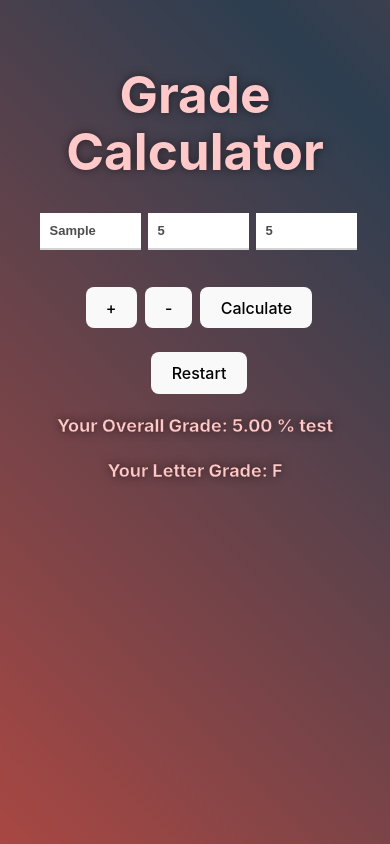
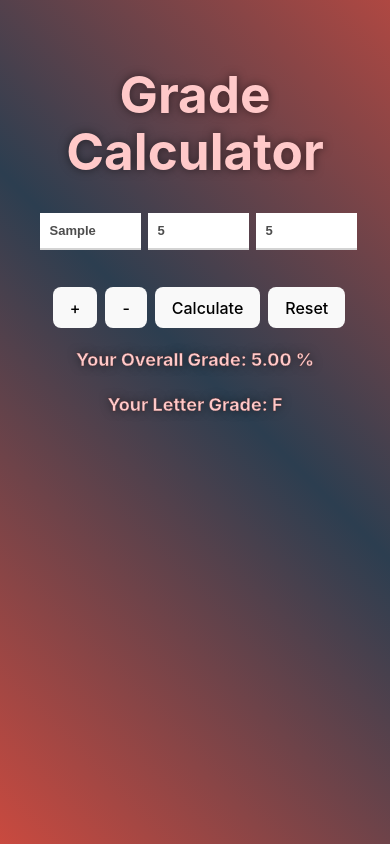
Before and after one commit to chrislangille/grade-calculator, a React (Vite) app: page / in a window 390 px wide. Both pictures are taken after typing "Sample", "5", "5" into the empty fields and a click on the button "Calculate". Built offline with nearby package versions, Linux system fonts and the light colour scheme.

Commit message:
Fixed styling issues with mobile

```diff
--- a/src/App.css
+++ b/src/App.css
@@ -99,22 +99,23 @@ button {
   height: 100%;
   z-index: -1;
   animation: gradient 15s ease infinite;
+  background-size: 400% 100%; /* Set the height to 100% to fill the entire page */
 }
 
 @keyframes gradient {
   0% {
     background: linear-gradient(45deg, #2c3e50, #e74c3c, #2c3e50, #e74c3c);
-    background-size: 400% 400%;
+    background-size: 400% 100%;
     background-position: 0% 50%;
   }
   50% {
     background: linear-gradient(45deg, #2c3e50, #e74c3c, #2c3e50, #e74c3c);
-    background-size: 400% 400%;
+    background-size: 400% 100%;
     background-position: 100% 50%;
   }
   100% {
     background: linear-gradient(45deg, #2c3e50, #e74c3c, #2c3e50, #e74c3c);
-    background-size: 400% 400%;
+    background-size: 400% 100%;
     background-position: 0% 50%;
   }
 }
--- a/src/App.jsx
+++ b/src/App.jsx
@@ -123,14 +123,18 @@ function App() {
       <button onClick={handleAddAssignment}>+</button>
       <button onClick={handleRemoveAssignment}>-</button>
       <button onClick={calculateOverallGrade}>Calculate</button>
-      <button onClick={handleRestart}>Restart</button>
+      <button onClick={handleRestart}>Reset</button>
       {showErrorMessage ? (
         <p className="output-paragraph">Please check your input.</p>
       ) : (
         overallGrade !== null && (
           <div>
-            <p className="output-paragraph">Your Overall Grade: {overallGrade} % test</p>
-            <p className="output-paragraph">Your Letter Grade: {calculateLetterGrade(overallGrade)}</p>
+            <p className="output-paragraph">
+              Your Overall Grade: {overallGrade} %
+            </p>
+            <p className="output-paragraph">
+              Your Letter Grade: {calculateLetterGrade(overallGrade)}
+            </p>
           </div>
         )
       )}
--- a/src/index.css
+++ b/src/index.css
@@ -30,7 +30,7 @@ h1 {
 button {
   border-radius: 8px;
   border: 1px solid transparent;
-  padding: 0.6em 1.2em;
+  padding: 0.6em 1em;
   font-size: 1em;
   font-weight: 500;
   font-family: inherit;
```
